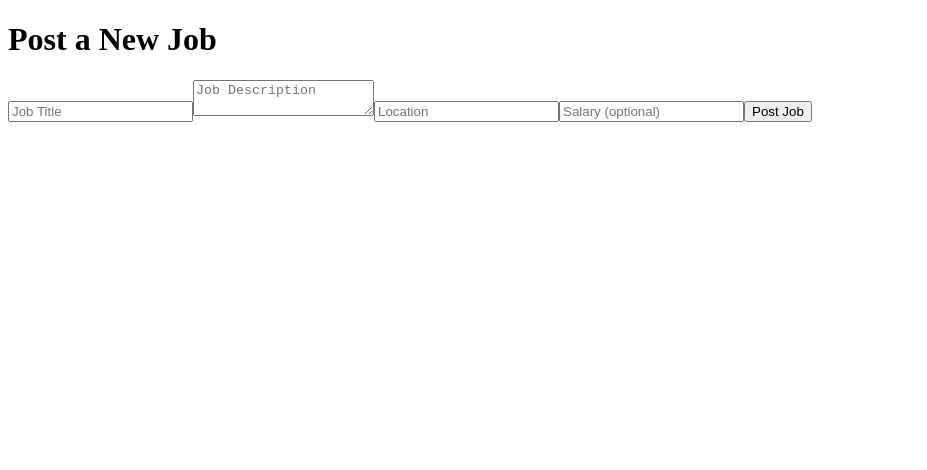
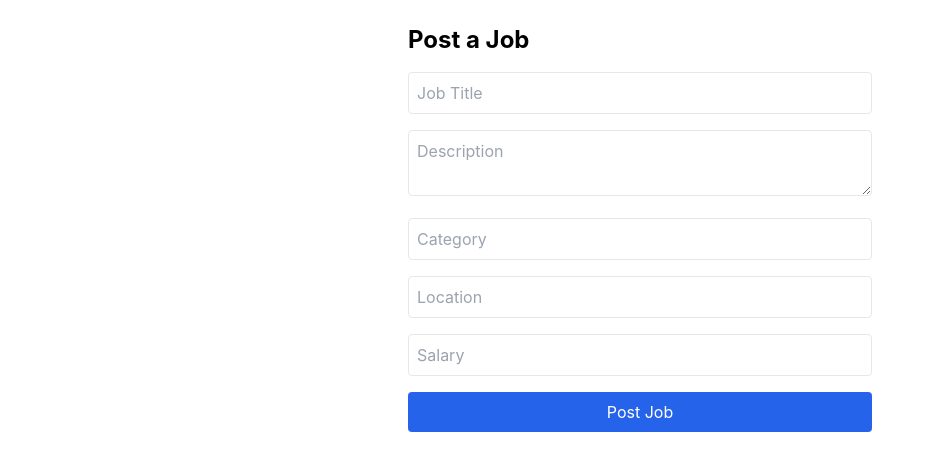
Before and after one commit to bharatjivv/jobportal, a Next.js app: page /company/jobs/new in a window 1280 px wide. Shown: the top 470 px of the page, without its empty margins (0-927 px from the left). Built offline with nearby package versions, Linux system fonts and the light colour scheme.

Commit message:
User checkpoint: Refactor job application and listing pages to use API actions and improve UI

```diff
--- a/actions/jobs.ts
+++ b/actions/jobs.ts
@@ -10,8 +10,14 @@ export async function getJobById(id: number) {
 }
 
 export async function createJob(data: { title: string; description: string; category: string; location: string; salary: number }) {
-  return await prisma.job.create({ data });
-}
+    try {
+      const newJob = await prisma.job.create({ data });
+      return { success: true, job: newJob };
+    } catch (error) {
+      console.error("Error creating job:", error);
+      return { success: false, error: "Failed to create job." };
+    }
+  }
 
 export async function applyForJob(data: { jobId: string; name: string; email: string; resume: string; coverLetter: string }) {
   return await prisma.application.create({ data });
--- a/app/candidate/jobs/[id]/page.tsx
+++ b/app/candidate/jobs/[id]/page.tsx
@@ -1,28 +1,19 @@
-import { useEffect, useState } from "react";
-import { useParams } from "next/navigation";
-import Link from "next/link";
+import { getJobById } from '../../../../actions/jobs';
 
-const CandidateJobDetailPage = () => {
-  const { id } = useParams();
-  const [job, setJob] = useState(null);
+export default async function JobDetails({ params }: { params: { id: string } }) {
+  const job = await getJobById(parseInt(params.id, 10));
 
-  useEffect(() => {
-    fetch(`/api/jobs/${id}`)
-      .then((res) => res.json())
-      .then((data) => setJob(data));
-  }, [id]);
-
-  if (!job) return <p>Loading...</p>;
+  if (!job) return <p className="text-center text-red-500">Job not found.</p>;
 
   return (
-    <div className="p-8">
-      <h1 className="text-2xl font-bold">{job.title}</h1>
-      <p>{job.description}</p>
-      <Link href={`/candidate/apply/${job.id}`} className="mt-4 inline-block bg-blue-500 text-white px-4 py-2 rounded">
+    <main className="p-6">
+      <h1 className="text-3xl font-bold">{job.title}</h1>
+      <p className="text-gray-600">{job.description}</p>
+      <p className="mt-2 text-gray-700">Location: {job.location}</p>
+      <p className="mt-2 font-semibold">Salary: ${job.salary}</p>
+      <a href={`/candidate/apply/${job.id}`} className="mt-4 inline-block bg-blue-600 text-white px-4 py-2 rounded hover:bg-blue-700">
         Apply Now
-      </Link>
-    </div>
+      </a>
+    </main>
   );
-};
-
-export default CandidateJobDetailPage;
+}
--- a/app/company/jobs/[id]/applications/page.tsx
+++ b/app/company/jobs/[id]/applications/page.tsx
@@ -1,35 +1,25 @@
-import { useEffect, useState } from "react";
-import { useParams } from "next/navigation";
+import { getApplicationsByJob } from '../../../../../actions/applications';
 
-const JobApplicationsPage = () => {
-  const { id } = useParams();
-  const [applications, setApplications] = useState([]);
-
-  useEffect(() => {
-    fetch(`/api/applications?jobId=${id}`)
-      .then((res) => res.json())
-      .then((data) => setApplications(data));
-  }, [id]);
+export default async function ApplicationsPage({ params }: { params: { id: string } }) {
+  const applications = await getApplicationsByJob(params.id);
 
   return (
-    <div className="p-8 max-w-2xl mx-auto">
-      <h1 className="text-2xl font-bold mb-4">Job Applications</h1>
+    <main className="p-6">
+      <h1 className="text-2xl font-bold mb-4">Applications for this Job</h1>
       {applications.length === 0 ? (
         <p>No applications yet.</p>
       ) : (
         <ul className="space-y-4">
-          {applications.map((app: any) => (
-            <li key={app.id} className="border p-4 rounded-lg">
-              <h2 className="text-xl font-semibold">{app.name}</h2>
-              <p>Email: {app.email}</p>
-              <p>Resume: <a href={app.resume} target="_blank" className="text-blue-600">View Resume</a></p>
-              <p>Cover Letter: {app.coverLetter}</p>
+          {applications.map((app) => (
+            <li key={app.id} className="p-4 border rounded-lg shadow">
+              <p><strong>Name:</strong> {app.name}</p>
+              <p><strong>Email:</strong> {app.email}</p>
+              <p><strong>Resume:</strong> <a href={app.resume} className="text-blue-600 hover:underline">View Resume</a></p>
+              <p><strong>Cover Letter:</strong> {app.coverLetter}</p>
             </li>
           ))}
         </ul>
       )}
-    </div>
+    </main>
   );
-};
-
-export default JobApplicationsPage;
+}
--- a/app/company/jobs/new/page.tsx
+++ b/app/company/jobs/new/page.tsx
@@ -1,75 +1,30 @@
 "use client";
+
 import { useState } from "react";
+import { createJob } from '../../../../actions/jobs'
+import { useRouter } from "next/navigation";
 
-const PostJobPage = () => {
-  const [formData, setFormData] = useState({
-    title: "",
-    description: "",
-    location: "",
-    salary: "",
-  });
+export default function NewJobPage() {
+  const router = useRouter();
+  const [form, setForm] = useState({ title: "", description: "", category: "", location: "", salary: "" });
 
-  const handleChange = (e: React.ChangeEvent<HTMLInputElement | HTMLTextAreaElement>) => {
-    setFormData({ ...formData, [e.target.name]: e.target.value });
-  };
-
-  const handleSubmit = async (e: React.FormEvent) => {
+  async function handleSubmit(e: React.FormEvent) {
     e.preventDefault();
-    const res = await fetch("/api/jobs", {
-      method: "POST",
-      body: JSON.stringify(formData),
-      headers: { "Content-Type": "application/json" },
-    });
-
-    if (res.ok) {
-      alert("Job posted successfully!");
-      setFormData({ title: "", description: "", location: "", salary: "" });
-    } else {
-      alert("Error posting job");
-    }
-  };
+    await createJob({ ...form, salary: Number(form.salary) });
+    router.push("/company/jobs"); // Redirect to jobs dashboard
+  }
 
   return (
-    <div className="p-8 max-w-lg mx-auto">
-      <h1 className="text-2xl font-bold mb-4">Post a New Job</h1>
+    <main className="p-6 max-w-lg mx-auto">
+      <h1 className="text-2xl font-bold mb-4">Post a Job</h1>
       <form onSubmit={handleSubmit} className="space-y-4">
-        <input
-          type="text"
-          name="title"
-          placeholder="Job Title"
-          value={formData.title}
-          onChange={handleChange}
-          className="border p-2 w-full rounded"
-        />
-        <textarea
-          name="description"
-          placeholder="Job Description"
-          value={formData.description}
-          onChange={handleChange}
-          className="border p-2 w-full rounded"
-        ></textarea>
-        <input
-          type="text"
-          name="location"
-          placeholder="Location"
-          value={formData.location}
-          onChange={handleChange}
-          className="border p-2 w-full rounded"
-        />
-        <input
-          type="text"
-          name="salary"
-          placeholder="Salary (optional)"
-          value={formData.salary}
-          onChange={handleChange}
-          className="border p-2 w-full rounded"
-        />
-        <button type="submit" className="bg-green-500 text-white px-4 py-2 rounded">
-          Post Job
-        </button>
+        <input type="text" placeholder="Job Title" className="w-full p-2 border rounded" value={form.title} onChange={(e) => setForm({ ...form, title: e.target.value })} required />
+        <textarea placeholder="Description" className="w-full p-2 border rounded" value={form.description} onChange={(e) => setForm({ ...form, description: e.target.value })} required />
+        <input type="text" placeholder="Category" className="w-full p-2 border rounded" value={form.category} onChange={(e) => setForm({ ...form, category: e.target.value })} required />
+        <input type="text" placeholder="Location" className="w-full p-2 border rounded" value={form.location} onChange={(e) => setForm({ ...form, location: e.target.value })} required />
+        <input type="number" placeholder="Salary" className="w-full p-2 border rounded" value={form.salary} onChange={(e) => setForm({ ...form, salary: e.target.value })} required />
+        <button type="submit" className="w-full bg-blue-600 text-white py-2 rounded">Post Job</button>
       </form>
-    </div>
+    </main>
   );
-};
-
-export default PostJobPage;
+}
--- a/app/company/jobs/page.tsx
+++ b/app/company/jobs/page.tsx
@@ -2,6 +2,9 @@ import Link from "next/link";
 
 const CompanyDashboard = async () => {
   const res = await fetch(`${process.env.NEXT_PUBLIC_API_URL}/api/jobs`);
+  if (!res.ok) {
+    throw new Error("Failed to fetch jobs");
+  }
   const jobs = await res.json();
 
   return (
--- a/app/layout.tsx
+++ b/app/layout.tsx
@@ -1,8 +1,11 @@
-export default function RootLayout({
-  children,
-}: {
-  children: React.ReactNode;
-}) {
+import '../styles/globals.css';
+
+export const metadata = {
+  title: 'My Next.js App',
+  description: 'Using Tailwind CSS in Next.js',
+};
+
+export default function RootLayout({ children }) {
   return (
     <html lang="en">
       <body>{children}</body>
```
Also changed, not shown: app/candidate/jobs/page.tsx (+16 -1 lines).
